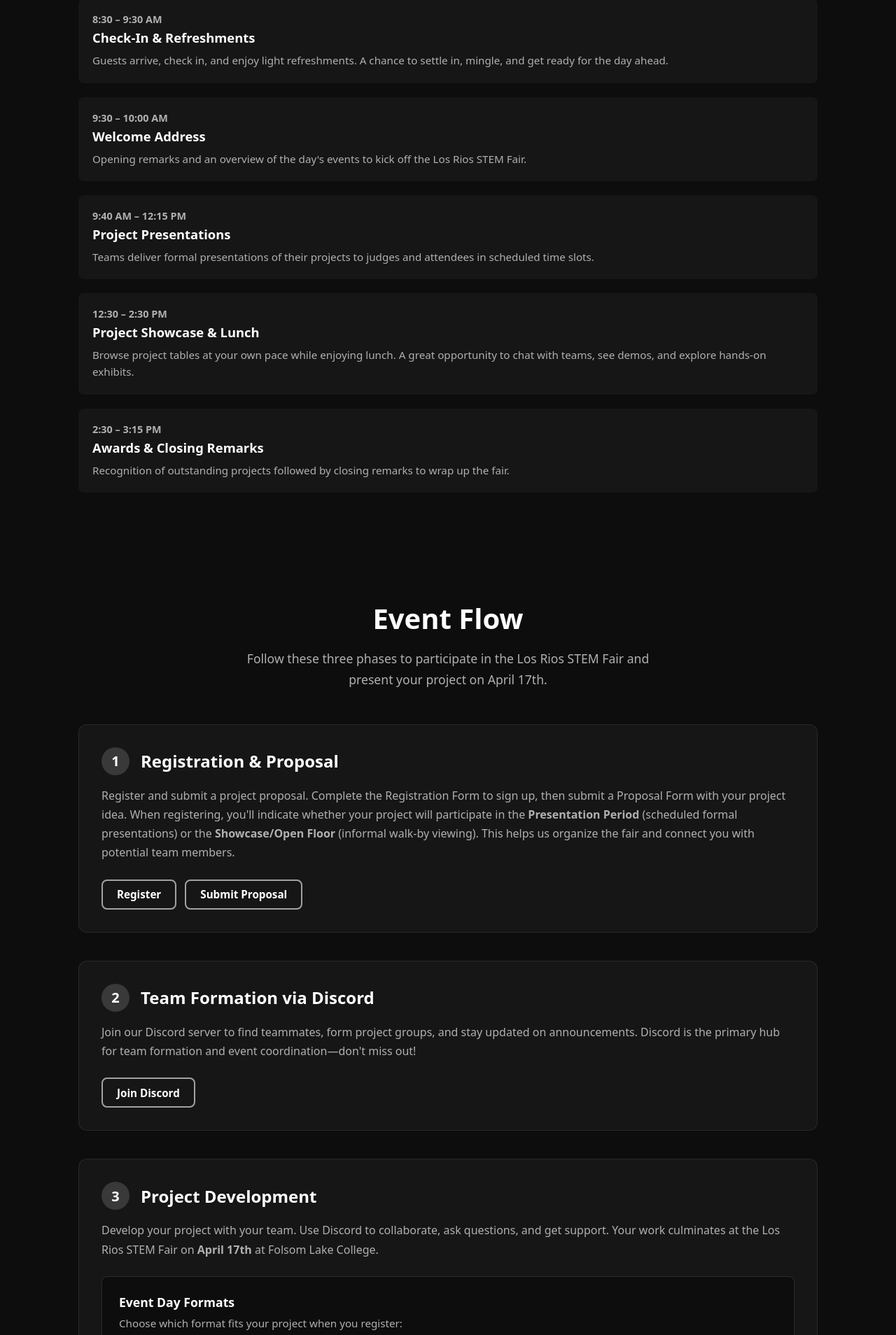
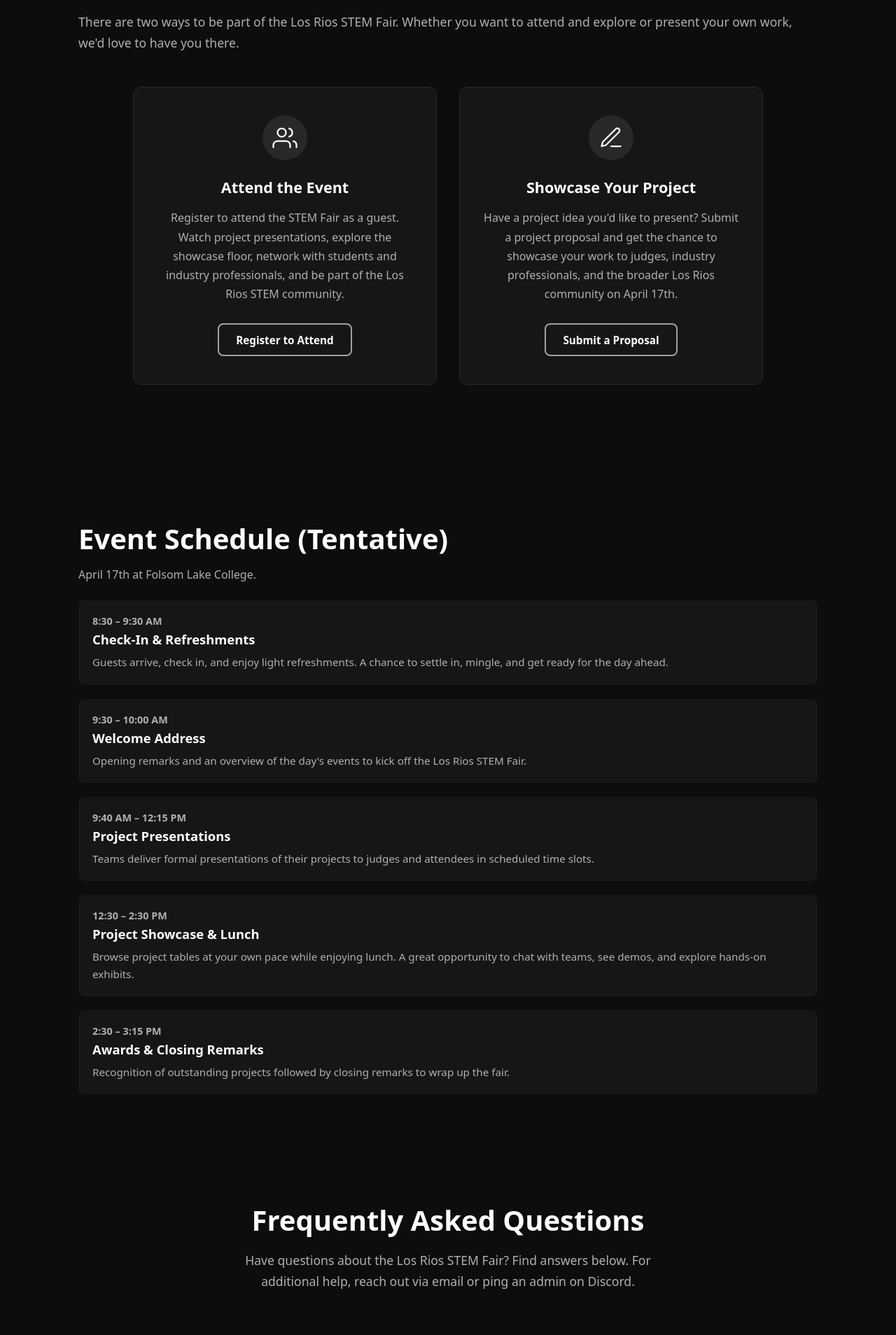
Before and after one commit to brandontautuan/StemFair2026, a React (Vite) app: page / in a window 1280 px wide. Shown: the part 892-2800 px from the top of the page at 70% size. Built offline with nearby package versions, Linux system fonts and the light colour scheme.

Commit message:
Updated "How to Participate"

```diff
--- a/src/pages/EventFlow.css
+++ b/src/pages/EventFlow.css
@@ -1,84 +1,80 @@
-.event-flow-section {
+/* ── How to Participate Section ─────────────────────────────── */
+
+.participate-section {
   padding: 3rem 2.5rem;
   margin-bottom: 2rem;
 }
 
-.event-flow-title {
-  text-align: center;
+.participate-title {
+  text-align: left;
   margin-bottom: 1rem;
   color: var(--text-primary);
 }
 
-.event-flow-intro {
+.participate-intro {
   color: var(--text-secondary);
   font-size: 1.1rem;
-  text-align: center;
-  max-width: 640px;
-  margin: 0 auto 3rem;
+  text-align: left;
+  max-width: none;
+  margin: 0 0 3rem;
   line-height: 1.7;
 }
 
-.event-flow-phases {
+.participate-paths {
+  display: grid;
+  grid-template-columns: repeat(2, 1fr);
+  gap: 2rem;
+  max-width: 900px;
+  margin: 0 auto;
+}
+
+.participate-card {
   display: flex;
   flex-direction: column;
-  gap: 2.5rem;
-}
-
-.flow-phase {
-  padding: 2rem;
+  align-items: center;
+  text-align: center;
+  padding: 2.5rem 2rem;
   border-radius: 12px;
   border: 1px solid rgba(255, 255, 255, 0.08);
   background-color: #161616;
-  transition: box-shadow 0.3s ease;
+  transition: box-shadow 0.3s ease, transform 0.3s ease;
 }
 
-.flow-phase:hover {
-  box-shadow: 0 4px 16px rgba(0, 0, 0, 0.3);
+.participate-card:hover {
+  box-shadow: 0 6px 24px rgba(0, 0, 0, 0.35);
+  transform: translateY(-4px);
 }
 
-.flow-phase-header {
-  display: flex;
-  align-items: center;
-  gap: 1rem;
-  margin-bottom: 1rem;
-}
-
-.flow-phase-number {
+.participate-card-icon {
   display: flex;
   align-items: center;
   justify-content: center;
-  width: 40px;
-  height: 40px;
+  width: 64px;
+  height: 64px;
   border-radius: 50%;
-  background-color: rgba(255, 255, 255, 0.15);
+  background-color: rgba(255, 255, 255, 0.08);
+  margin-bottom: 1.5rem;
   color: var(--text-primary);
-  font-size: 1.25rem;
-  font-weight: 700;
 }
 
-.flow-phase-title {
+.participate-card-title {
   color: var(--text-primary);
-  font-size: 1.5rem;
+  font-size: 1.35rem;
   font-weight: 700;
-  margin: 0;
+  margin: 0 0 1rem;
 }
 
-.flow-phase-desc {
+.participate-card-desc {
   color: var(--text-secondary);
   font-size: 1rem;
   line-height: 1.7;
-  margin: 0 0 1.5rem;
+  margin: 0 0 1.75rem;
+  flex-grow: 1;
 }
 
-.flow-phase-actions {
-  display: flex;
-  flex-wrap: wrap;
-  gap: 0.75rem;
-}
-
-.flow-cta {
+.participate-card-btn {
   display: inline-block;
-  padding: 0.6rem 1.25rem;
+  padding: 0.7rem 1.5rem;
   font-size: 0.95rem;
   font-weight: 600;
   text-decoration: none;
@@ -89,118 +85,24 @@
   transition: var(--button-transition);
 }
 
-.flow-cta:hover {
+.participate-card-btn:hover {
   background-color: var(--button-hover-bg);
   color: var(--button-hover-color);
   border-color: var(--button-hover-bg);
   transform: translateY(-2px);
 }
 
-.flow-cta-primary,
-.flow-cta-secondary {
-  background-color: var(--button-idle-bg);
-  color: var(--button-idle-color);
-  border: var(--button-idle-border);
-}
-
-.flow-cta-primary:hover,
-.flow-cta-secondary:hover {
-  background-color: var(--button-hover-bg);
-  color: var(--button-hover-color);
-  border-color: var(--button-hover-bg);
-}
-
-.flow-event-formats {
-  margin: 1.5rem 0;
-  padding: 1.5rem;
-  background-color: #0d0d0d;
-  border-radius: 8px;
-  border: 1px solid rgba(255, 255, 255, 0.12);
-}
-
-.flow-formats-title {
-  color: var(--text-primary);
-  font-size: 1.1rem;
-  font-weight: 700;
-  margin: 0 0 0.5rem;
-}
-
-.flow-formats-intro {
-  color: var(--text-secondary);
-  font-size: 0.95rem;
-  margin: 0 0 1rem;
-}
-
-.flow-format-cards {
-  display: grid;
-  grid-template-columns: repeat(auto-fit, minmax(240px, 1fr));
-  gap: 1rem;
-}
-
-.flow-format-card {
-  padding: 1rem;
-  background-color: #161616;
-  border-radius: 6px;
-}
-
-.flow-format-name {
-  color: var(--text-primary);
-  font-size: 1rem;
-  font-weight: 600;
-  margin: 0 0 0.35rem;
-}
-
-.flow-format-desc {
-  color: var(--text-secondary);
-  font-size: 0.9rem;
-  line-height: 1.5;
-  margin: 0;
-}
-
-.flow-phase-timeline {
-  display: flex;
-  align-items: center;
-  gap: 1rem;
-  flex-wrap: wrap;
-}
-
-.flow-timeline-badge {
-  padding: 0.4rem 0.8rem;
-  background-color: rgba(255, 255, 255, 0.15);
-  color: var(--text-primary);
-  font-size: 0.85rem;
-  font-weight: 600;
-  border-radius: 6px;
-}
-
-.flow-timeline-date {
-  color: var(--text-secondary);
-  font-size: 1rem;
-  font-weight: 500;
-}
-
 @media (max-width: 768px) {
-  .event-flow-section {
+  .participate-section {
     padding: 2rem 1.5rem;
   }
 
-  .flow-phase {
-    padding: 1.5rem;
+  .participate-paths {
+    grid-template-columns: 1fr;
+    gap: 1.5rem;
   }
 
-  .flow-phase-title {
-    font-size: 1.25rem;
-  }
-
-  .flow-phase-actions {
-    flex-direction: column;
-  }
-
-  .flow-format-cards {
-    grid-template-columns: 1fr;
-  }
-
-  .flow-cta {
-    text-align: center;
+  .participate-card {
+    padding: 2rem 1.5rem;
   }
 }
--- a/src/pages/Home.tsx
+++ b/src/pages/Home.tsx
@@ -3,8 +3,6 @@
 import ParticleHero from '../components/ParticleHero';
 import './EventFlow.css';
 import './FAQ.css';
-
-const DISCORD_URL = 'https://discord.gg/twRRrEyANK';
 
 const faqs = [
   { question: 'Who can participate?', answer: 'Coming soon' },
@@ -46,6 +44,53 @@
               The Los Rios STEM Fair is where &quot;learning by doing&quot; meets professional opportunity. We are providing a platform for community college students to bridge the gap between academic theory and the industry, allowing you to showcase your technical skills directly to professionals and the Los Rios Community. Whether you want to start a solo endeavor or a large-scale group project, this is your stage to present your work to those who move the industry forward.
             </p>
           </div>
+        </section>
+
+        <section className="participate-section">
+          <h2 className="section-title participate-title">
+            How to Participate
+          </h2>
+          <p className="participate-intro">
+            There are two ways to be part of the Los Rios STEM Fair. Whether you want to attend and explore
+            or present your own work, we&apos;d love to have you there.
+          </p>
+          <div className="participate-paths">
+            <div className="participate-card">
+              <div className="participate-card-icon" aria-hidden="true">
+                <svg xmlns="http://www.w3.org/2000/svg" viewBox="0 0 24 24" fill="none" stroke="currentColor" strokeWidth="1.5" strokeLinecap="round" strokeLinejoin="round" width="36" height="36">
+                  <path d="M17 21v-2a4 4 0 0 0-4-4H5a4 4 0 0 0-4 4v2" />
+                  <circle cx="9" cy="7" r="4" />
+                  <path d="M23 21v-2a4 4 0 0 0-3-3.87" />
+                  <path d="M16 3.13a4 4 0 0 1 0 7.75" />
+                </svg>
+              </div>
+              <h3 className="participate-card-title">Attend the Event</h3>
+              <p className="participate-card-desc">
+                Register to attend the STEM Fair as a guest. Watch project presentations, explore
+                the showcase floor, network with students and industry professionals, and be part
+                of the Los Rios STEM community.
+              </p>
+              <Link to="/register" className="participate-card-btn">Register to Attend</Link>
+            </div>
+            <div className="participate-card">
+              <div className="participate-card-icon" aria-hidden="true">
+                <svg xmlns="http://www.w3.org/2000/svg" viewBox="0 0 24 24" fill="none" stroke="currentColor" strokeWidth="1.5" strokeLinecap="round" strokeLinejoin="round" width="36" height="36">
+                  <path d="M12 20h9" />
+                  <path d="M16.5 3.5a2.121 2.121 0 1 1 3 3L7 19l-4 1 1-4L16.5 3.5z" />
+                </svg>
+              </div>
+              <h3 className="participate-card-title">Showcase Your Project</h3>
+              <p className="participate-card-desc">
+                Have a project idea you&apos;d like to present? Submit a project proposal and get
+                the chance to showcase your work to judges, industry professionals, and the
+                broader Los Rios community on April 17th.
+              </p>
+              <Link to="/proposal-form" className="participate-card-btn">Submit a Proposal</Link>
+            </div>
+          </div>
+        </section>
+
+        <section className="event-intro event-intro-compact">
           <div className="key-dates-schedule-inline">
             <h3 className="section-title key-dates-schedule-heading">Event Schedule (Tentative)</h3>
             <p className="key-dates-schedule-intro">
@@ -91,79 +136,6 @@
           </div>
         </section>
 
-        <section className="event-flow-section">
-          <h2 className="section-title event-flow-title">
-            Event Flow
-          </h2>
-          <p className="event-flow-intro">
-            Follow these three phases to participate in the Los Rios STEM Fair and present your project on April 17th.
-          </p>
-          <div className="event-flow-phases">
-            <div className="flow-phase">
-              <div className="flow-phase-header">
-                <span className="flow-phase-number">1</span>
-                <h3 className="flow-phase-title">Registration &amp; Proposal</h3>
-              </div>
-              <p className="flow-phase-desc">
-                Register and submit a project proposal. Complete the Registration Form to sign up,
-                then submit a Proposal Form with your project idea. When registering, you&apos;ll indicate
-                whether your project will participate in the <strong>Presentation Period</strong> (scheduled
-                formal presentations) or the <strong>Showcase/Open Floor</strong> (informal walk-by viewing).
-                This helps us organize the fair and connect you with potential team members.
-              </p>
-              <div className="flow-phase-actions">
-                <Link to="/register" className="flow-cta flow-cta-primary">Register</Link>
-                <Link to="/proposal-form" className="flow-cta flow-cta-secondary">Submit Proposal</Link>
-              </div>
-            </div>
-            <div className="flow-phase">
-              <div className="flow-phase-header">
-                <span className="flow-phase-number">2</span>
-                <h3 className="flow-phase-title">Team Formation via Discord</h3>
-              </div>
-              <p className="flow-phase-desc">
-                Join our Discord server to find teammates, form project groups, and stay updated on announcements.
-                Discord is the primary hub for team formation and event coordination—don&apos;t miss out!
-              </p>
-              <div className="flow-phase-actions">
-                <a href={DISCORD_URL} target="_blank" rel="noopener noreferrer" className="flow-cta flow-cta-primary">Join Discord</a>
-              </div>
-            </div>
-            <div className="flow-phase">
-              <div className="flow-phase-header">
-                <span className="flow-phase-number">3</span>
-                <h3 className="flow-phase-title">Project Development</h3>
-              </div>
-              <p className="flow-phase-desc">
-                Develop your project with your team. Use Discord to collaborate, ask questions, and get support.
-                Your work culminates at the Los Rios STEM Fair on <strong>April 17th</strong> at Folsom Lake College.
-              </p>
-              <div className="flow-event-formats">
-                <h4 className="flow-formats-title">Event Day Formats</h4>
-                <p className="flow-formats-intro">Choose which format fits your project when you register:</p>
-                <div className="flow-format-cards">
-                  <div className="flow-format-card">
-                    <h5 className="flow-format-name">Presentation Period</h5>
-                    <p className="flow-format-desc">
-                      Scheduled, formal presentations. Your team presents to judges and attendees in a dedicated time slot.
-                    </p>
-                  </div>
-                  <div className="flow-format-card">
-                    <h5 className="flow-format-name">Showcase / Open Floor</h5>
-                    <p className="flow-format-desc">
-                      Free-roam, informal viewing. Attendees browse projects at their own pace—great for demos and hands-on exhibits.
-                    </p>
-                  </div>
-                </div>
-              </div>
-              <div className="flow-phase-timeline">
-                <span className="flow-timeline-badge">Event Day</span>
-                <span className="flow-timeline-date">April 17th • Folsom Lake College</span>
-              </div>
-            </div>
-          </div>
-        </section>
-
         <section className="faq-section">
           <h2 className="section-title faq-title">
             Frequently Asked Questions
```
